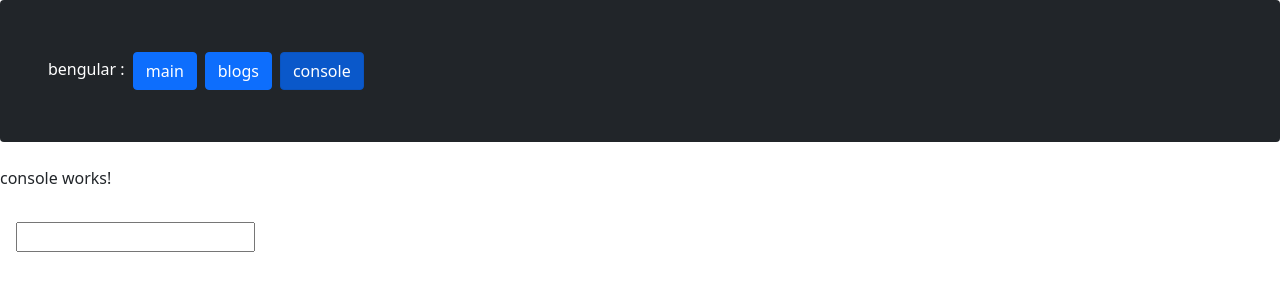
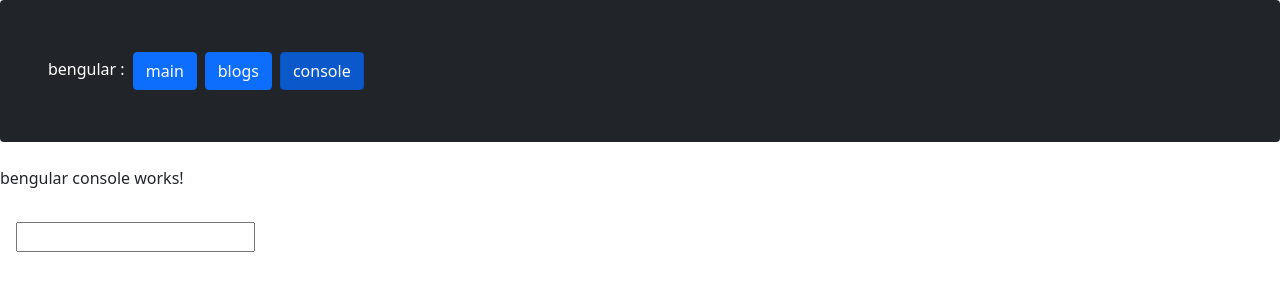
Before and after one commit to vladimirnetworks/bengular, an Angular app: page /console in a window 1280 px wide. Shown: the top 300 px of the page. Built offline with nearby package versions, Linux system fonts and the light colour scheme.

Commit message:
update using fastpush

```diff
--- a/src/app/console/console.component.html
+++ b/src/app/console/console.component.html
@@ -1,4 +1,4 @@
-<p>console works!</p>
+<p>bengular console works!</p>
 
 <input style="text-align:center" dir="auto" class="m-3" [(ngModel)]="searchquery" autocomplete="off" (keyup)="search()">
 
```
Also changed, not shown: 5 other files (tests, documents, lock files or other folders).
